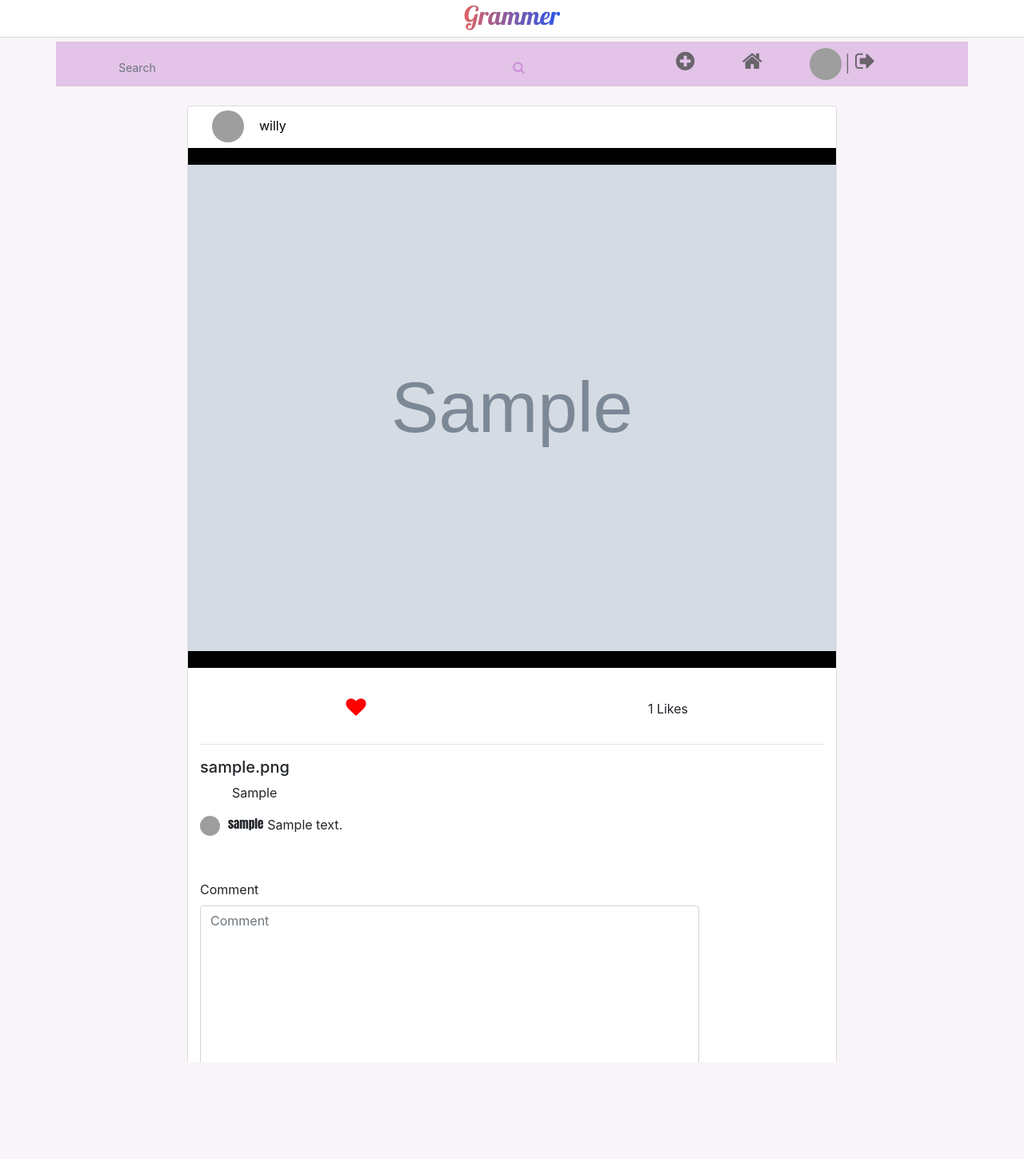
After one commit to Muia23/Grammer, a Django app: page /detail/1/ in a window 1280 px wide. The commit adds this page. Shown: the top 1449 px of the page at 80% size. Run offline with Django 3.2, Linux system fonts and the light colour scheme; a user stored in the database is signed in; data comes from the database, SQL or seed files in the repository; tables that the repository leaves empty hold one stand-in row (values such as "Sample post"); grey boxes marked "Sample" are stand-in pictures; some libraries are stand-ins or nearby versions; grey boxes are pictures that could not be loaded.

Commit message:
add both  post detials page and comment form

```diff
--- a/user/forms.py
+++ b/user/forms.py
@@ -4,7 +4,7 @@ from .models import Post, Profile, comments
 class NewPostForm(forms.ModelForm):
     class Meta:
         model = Post
-        exclude = ['user','pub_date','profile']
+        fields = ['image_name','upload_image','caption']
         widgets = {}
 
 class CreateProfileForm(forms.ModelForm):
--- /dev/null
+++ b/user/templates/detail.html
@@ -0,0 +1,86 @@
+{% extends 'base.html' %}
+{% load bootstrap4 %}
+{{block.super}}
+{% block content %}
+{% include "navbar.html" %}
+<div class="container">
+    <div class="row">
+        <div class="col"></div>
+        <div class="col-md-11 holder" style="max-height: 82vh; overflow-y: scroll;">
+            <div class="post">
+                <br>
+                <div class="card" style="padding: 0 15px; width: 80%; margin-left: 10%;">
+                    <div class="container-fluid" style="background-color: white; padding-top: 5px;">
+                        <a href="{% url 'profilevisit' post.user.id %}" ><img src=" {{ post.profiles.prof_pic.url }}" class= "post" alt="Image" style="width: 40px; height: 40px; border-radius: 50%;  display: inline-block;"></a>
+                        <p style="display: inline-block;width: 10px;"></p>
+                        <a href="{% url 'profilevisit' post.user.id %}" ><p style="display: inline-block; color: black;">{{post.user}}</p></a>
+                        <p style="display: inline-block;width: 10px;"></p>
+                    </div>
+                    <div class="row" style="background-color: black; width: fit-content; max-height:650px;">
+                        <img src="{{ post.upload_image.url }}" class= "post" alt="Image" style="height: 650px; width:100%; object-fit: contain;">
+                    </div>
+                        <br>
+                        <div class="container">
+                            <div class="row" style="text-align: center;">
+                                <div class="col">
+                                    <form action="{% url 'like_post' post.user.id %}" method="POST" >
+                                    {% csrf_token %}
+                                        {% if is_liked %}
+                                            <button type ="submit" class="btn" style="font-size: 25px;" name="post_id" value="{{post.id}}"><i class="fa fa-heart" style="color: red;" aria-hidden="true"></i></button>
+                                        {% else %}
+                                            <button type ="submit" class="btn" style="font-size: 25px;" name="post_id" value="{{post.id}}"><i class="fa fa-heart-o"aria-hidden="true"></i></button>
+                                        {% endif %}
+                                    </form>
+                                </div>
+                                <div class="col">
+                                    <p style="margin-top: 15px;">{{ post.likes.count }} Likes</p>
+                                </div>
+                            </div>
+                        </div>
+                        <hr>
+                        <h5 >{{ post.image_name}}</h5>
+                        {% autoescape on %}
+                            <p style="padding-left: 40px;">{{ post.caption| safe}}</p>
+                        {% endautoescape %}
+                        <div class="container" style="padding-bottom: 15px;">
+                            {% if commentss %}
+                                {% for comment in commentss %}
+                                <div class="row">
+                                        <p style="display: inline-block; padding-right: 10px;"><a href="{% url 'profilevisit' post.user.id %}" ><img src=" {{ comment.profile.prof_pic.url }}" class= "post" alt="Image" style="width: 25px; height: 25px; border-radius: 50%;"></a></p>
+                                        <p style="font-weight: bold; font-size: 15px;padding-right: 5px; display: inline-block;font-family:Impact, Haettenschweiler, 'Arial Narrow Bold', sans-serif;">{{comment.profile}}</p>
+                                        <p style="font-size: 16px; display:inline-block;">{{comment.comment}}</p>
+
+                                </div>
+                                {% endfor %}
+                            {% else %}
+                                <h3 style="text-align:center;"> No comments</h3>
+                            {% endif %}
+                        </div>
+                        <br>
+                        <div class="comment">
+                            <form action="{% url 'detail' post.id %}" style="width:80%;"  method="post" enctype="multipart/form-data">
+                                {% csrf_token %}
+
+                                {% bootstrap_form commentform %}
+                                <input type="submit" class="btn btn-success btn-lg " value="comment">
+                            </form>
+                        </div>
+                </div>
+            </div>
+        </div>
+        <div class="col"></div>
+        <style>
+            .holder::-webkit-scrollbar {
+                display: none;
+            }
+
+            /* Hide scrollbar for IE, Edge and Firefox */
+            .holder {
+              -ms-overflow-style: none;  /* IE and Edge */
+              scrollbar-width: none;  /* Firefox */
+            }
+
+        </style>
+    </div>
+</div>
+{% endblock %}
--- a/user/templates/navbar.html
+++ b/user/templates/navbar.html
@@ -14,9 +14,9 @@
         <div class="container mini-nav">
             <div class="row" style="padding: 5px;">
                 <div class="col-md-7">
-                    <form class="form-inline d-flex justify-content-center md-form form-sm active-purple-2 mt-2" >
-                        <input class="form-control form-control-sm mr-3 w-75" style="background: transparent;border: none;" type="text" placeholder="Search" aria-label="Search">
-                        <i class="fa fa-search" aria-hidden="true"></i>
+                    <form class="form-inline d-flex justify-content-center md-form form-sm active-purple-2 mt-2" action="{% url 'search_results' %}">
+                        <input class="form-control form-control-sm mr-3 w-75" style="background: transparent;border: none;" type="text" placeholder="Search" name="user">
+                        <button class="btn btn-default" type="submit"><i class="fa fa-search" aria-hidden="true"></i></button>
                     </form>
                 </div>
                 <div class="col-md-5" style="text-align: center;">
@@ -24,7 +24,11 @@
 
                     <a href="{% url 'home' %}" class="mininav-item" style="padding-right: 55px;"><i class="fa fa-home" aria-hidden="true"></i></a>
 
-                    <a href="{% url 'profile' current_user.id %}" class="mininav-item" ><img src=" {{ profile.prof_pic.url }}" class= "user-profile" alt="User profile picture"></a>
+                    {% if profile.prof_pic %}
+                        <a href="{% url 'profile' current_user.id %}" class="mininav-item" ><img src=" {{ profile.prof_pic.url }}" class= "user-profile" alt="User profile picture"></a>
+                    {% else %}
+                        <a href="{% url 'profile' current_user.id %}" class="mininav-item" ><img src="https://www.freepngimg.com/download/youtube/63841-profile-twitch-youtube-avatar-discord-free-download-image.png" class= "user-profile" alt="User profile picture"></a>
+                    {% endif %}
 
                     <a href="/logout" class="mininav-item" >| <i class="fa fa-sign-out" aria-hidden="true"></i></a>
                 </div>
--- a/user/templates/profile.html
+++ b/user/templates/profile.html
@@ -59,8 +59,9 @@
             {% if feeds %}
                 {% for feed in feeds %}
                     <li style="display: inline-block;">
+                        <a href="{% url 'detail' feed.pk %}">
                         <div class="icon" style="width: 270px; height: 270px; background:url('{{ feed.upload_image.url }}'); background-size: cover; margin-left: 20px; margin-top: 20px;">
-                        </div>
+                        </div></a>
                     </li>
                 {% endfor %}
             {% else %}
--- a/user/templates/visit-profile.html
+++ b/user/templates/visit-profile.html
@@ -31,8 +31,9 @@
             <ul class= "container">
             {% for feed in feeds %}
                 <li style="display: inline-block;">
+                    <a href="{% url 'detail' feed.pk %}">
                     <div class="icon" style="width: 270px; height: 270px; background:url('{{ feed.upload_image.url }}'); background-size: cover; margin-left: 20px; margin-top: 20px;">
-                    </div>
+                    </div></a>
                 </li>
             {% endfor %}
             </ul>
--- a/user/urls.py
+++ b/user/urls.py
@@ -9,13 +9,14 @@ urlpatterns = [
     url(r'^$', views.index, name='home'),
     url(r'^accounts/profile/', views.index, name='logged_in'),
     url(r'^new/post$', views.new_post, name='new-post'),
-    url(r'^profile/(\d)/$', views.profile, name='profile'),
-    url(r'^profile/visit/(\d)/$', views.profilevisit, name='profilevisit'),
+    url(r'^profile/(\d+)/$', views.profile, name='profile'),
+    url(r'^profile/visit/(\d+)/$', views.profilevisit, name='profilevisit'),
     url(r'^create/profile/$', views.create_profile, name='createprofile'),
-    url(r'^profile/edit/(\d)/$', views.editprofile, name='editprofile'),
-    url(r'^like/(\d)/$', views.likeview, name='like_post'),
+    url(r'^profile/edit/(\d+)/$', views.editprofile, name='editprofile'),
+    url(r'^like/(\d+)/$', views.likeview, name='like_post'),
     #url(r'^comment/(\d)/$', views.write_comment, name='write-comment'),
-
+    url(r'^search/', views.search_results, name='search_results'),
+    url(r'detail/(\d+)/$', views.view_post, name='detail'),
 ]
 if settings.DEBUG:
     urlpatterns += static(settings.MEDIA_URL, document_root = settings.MEDIA_ROOT)
--- a/user/views.py
+++ b/user/views.py
@@ -2,7 +2,7 @@ from django.contrib.auth.decorators import login_required
 from django.shortcuts import render,redirect, get_object_or_404
 from django.http import HttpResponseRedirect
 from django.urls import reverse
-from .forms import NewPostForm, CreateProfileForm, EditProfile
+from .forms import NewPostForm, CreateProfileForm, EditProfile, WriteComment
 from .models import Post,User, Profile,comments
 
 
@@ -18,9 +18,57 @@ def index(request):
     for post in posts:
         if post.likes.filter(id = request.user.id).exists():
             is_liked = True
+            return render(request, 'index.html', {"posts": posts,"current_user": current_user, "profile": profile, "commenters": commenters, "is_liked": is_liked })
 
-    return render(request, 'index.html', {"posts": posts,"current_user": current_user, "profile": profile, "commenters": commenters, "is_liked": is_liked })
+        else:
+            return render(request, 'index.html', {"posts": posts,"current_user": current_user, "profile": profile, "commenters": commenters, "is_liked": is_liked })
 
+#create a post
+@login_required(login_url='/accounts/login/')
+def new_post(request):
+    current_user = request.user
+    profile = Profile.open_profile(current_user)
+    if request.method == 'POST':
+        form = NewPostForm(request.POST, request.FILES)
+        if form.is_valid():
+            post = form.save(commit=False)
+            post.user = current_user
+            post.profile = profile
+            #post.profiles = profile.username
+            post.save()
+        return redirect('home')
+    else:
+        form = NewPostForm()
+    return render(request, 'new_post.html', {"form":form})
+
+
+#view post details
+@login_required(login_url='/accounts/login/')
+def view_post(request, id):
+    current_user = request.user
+    profile = Profile.open_profile(current_user.id)
+    commentss = comments.get_post_comment(id)
+    post = Post.get_post_details(id)
+    is_liked = False
+    if post.likes.filter(id = request.user.id).exists():
+        is_liked = True
+
+    if request.method == 'POST':
+        commentform = WriteComment(request.POST, request.FILES)
+        if commentform.is_valid():
+            comment = commentform.save(commit=False)
+            comment.profile = profile
+            comment.post = post
+            comment.save()
+        return HttpResponseRedirect(reverse('detail', args=[str(id)]))
+
+    else:
+        commentform = WriteComment()
+
+    return render(request, 'detail.html', {"current_user": current_user,"post":post, "profile": profile ,"commentss": commentss, "is_liked": is_liked,"commentform":commentform })
+
+
+#like function
 def likeview(request, id):
     post= get_object_or_404(Post, id=request.POST.get('post_id'))
     is_liked = False
@@ -32,22 +80,6 @@ def likeview(request, id):
         is_liked = True
     return redirect('home')
 
-
-#create a post
-@login_required(login_url='/accounts/login/')
-def new_post(request):
-    current_user = request.user
-    if request.method == 'POST':
-        form = NewPostForm(request.POST, request.FILES)
-        if form.is_valid():
-            post = form.save(commit=False)
-            post.user = current_user
-            post.profile = Profile.username
-            post.save()
-        return redirect('home')
-    else:
-        form = NewPostForm()
-    return render(request, 'new_post.html', {"form":form})
 
 #view function to create user profile
 @login_required(login_url='/accounts/login/')
@@ -95,3 +127,17 @@ def editprofile(request,id):
     else:
         editprofile = EditProfile()
     return render(request, 'edit-profile.html', {"profiles": profiles, "editprofile": editprofile, "current_user": current_user})
+
+def search_results(request):
+    current_user = request.user
+    profile = Profile.open_profile(current_user.id)
+    if 'user' in request.GET and request.GET["user"]:
+        search_term = request.GET.get("user")
+        searched_profile = Profile.search_by_name(search_term)
+        message = f"{search_term}"
+
+        return render(request, 'search.html',{"message":message, "searchs": searched_profile, "current_user":current_user,"profile": profile})
+
+    else:
+        message = "You haven't searched for any term"
+        return render(request, "search.html",{"message":message, "current_user":current_user, "profile": profile})
```
Also changed, not shown: user/models.py (+21 -1 lines), user/templates/index.html (+9 -34 lines), user/templates/new_post.html (+7 -5 lines), user/templates/search.html (added, +17 -0 lines), media/profile/mercedes_amg.jpg (added), media/upload/moon_.jpg (added), media/upload/photography1.jpg (added), user/migrations/0021_auto_20200819_0948.py (added), 5 other files.
